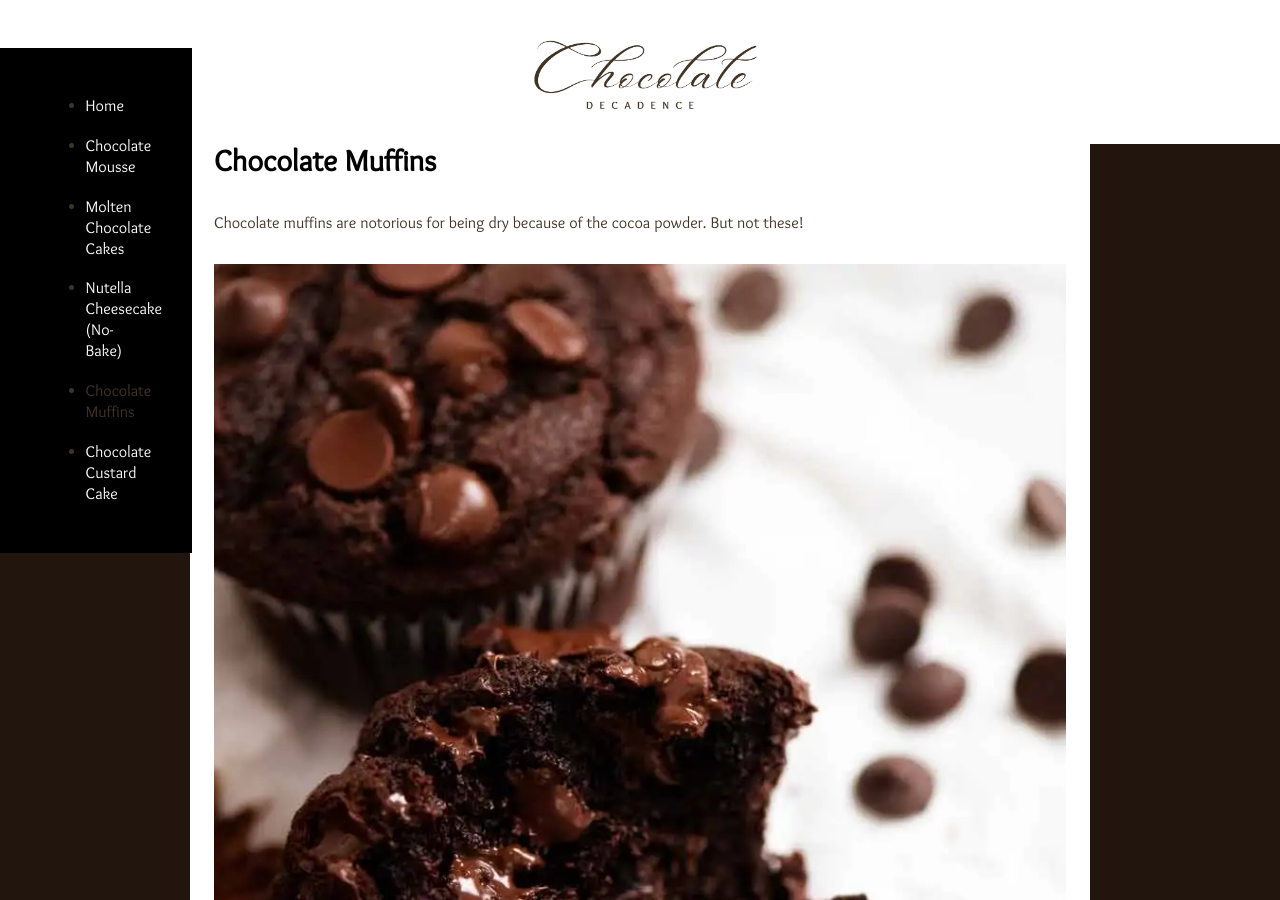
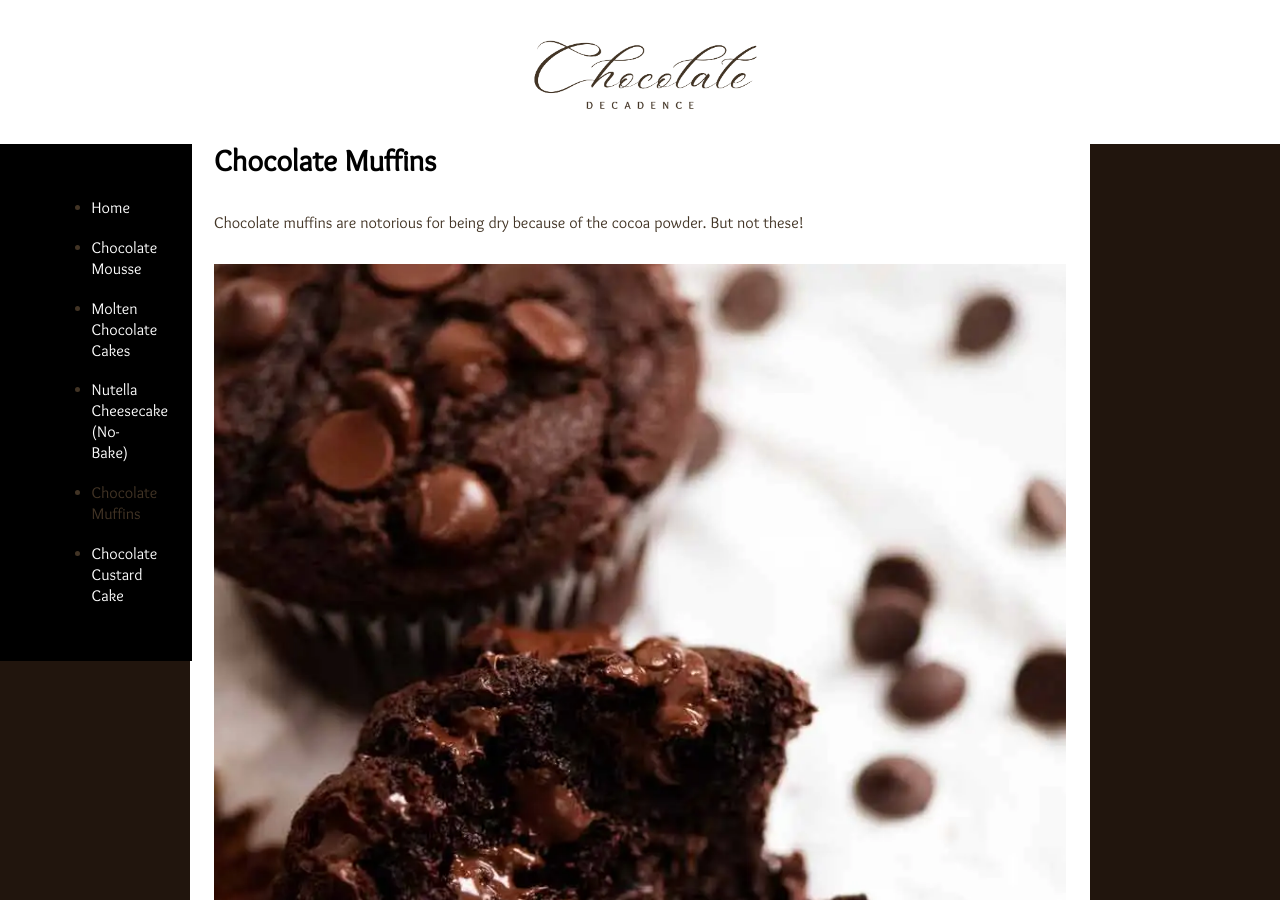
Before and after one commit to nicoleanncarter/recipes, a Jekyll site: the page built from _recipes/recipe2.md, in a window 1280 px wide and 900 px high. Built offline with Jekyll 4.4.1, drawn with Linux system fonts in a browser that asks for light colours.

Commit message:
Update recipes.css

```diff
--- a/styles/recipes.css
+++ b/styles/recipes.css
@@ -179,13 +179,12 @@ padding: 2em;
     background-color: black;
     display: block;
     width: 15%;
-    padding: 10px;
+    padding: 1em;
     margin: 0;
     min-width: 120px;
     position:fixed;
-    top:3em;
+    top:9em;
     left:0;
-    z-index: 6;
 
   nav ul {
     list-style: none;
```
